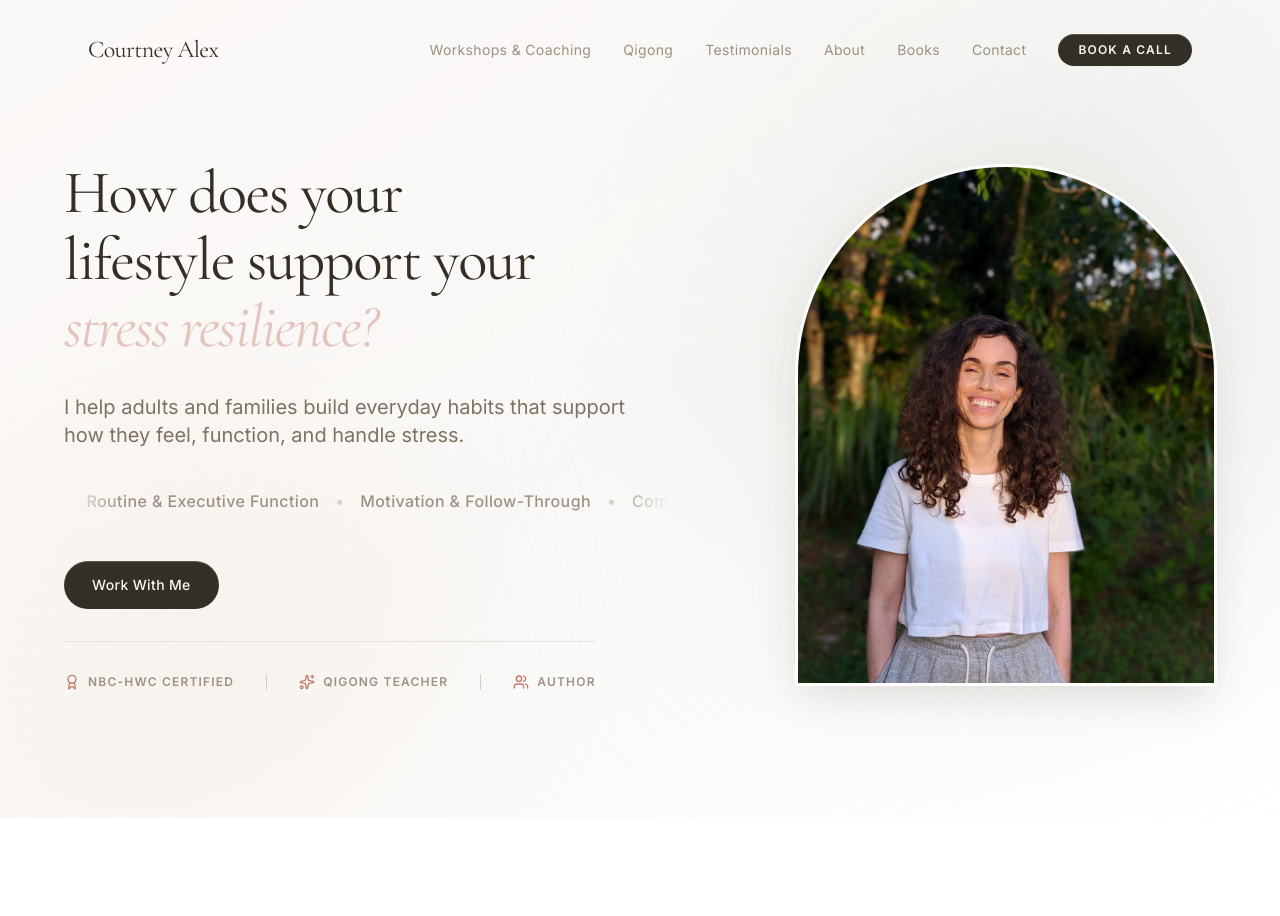
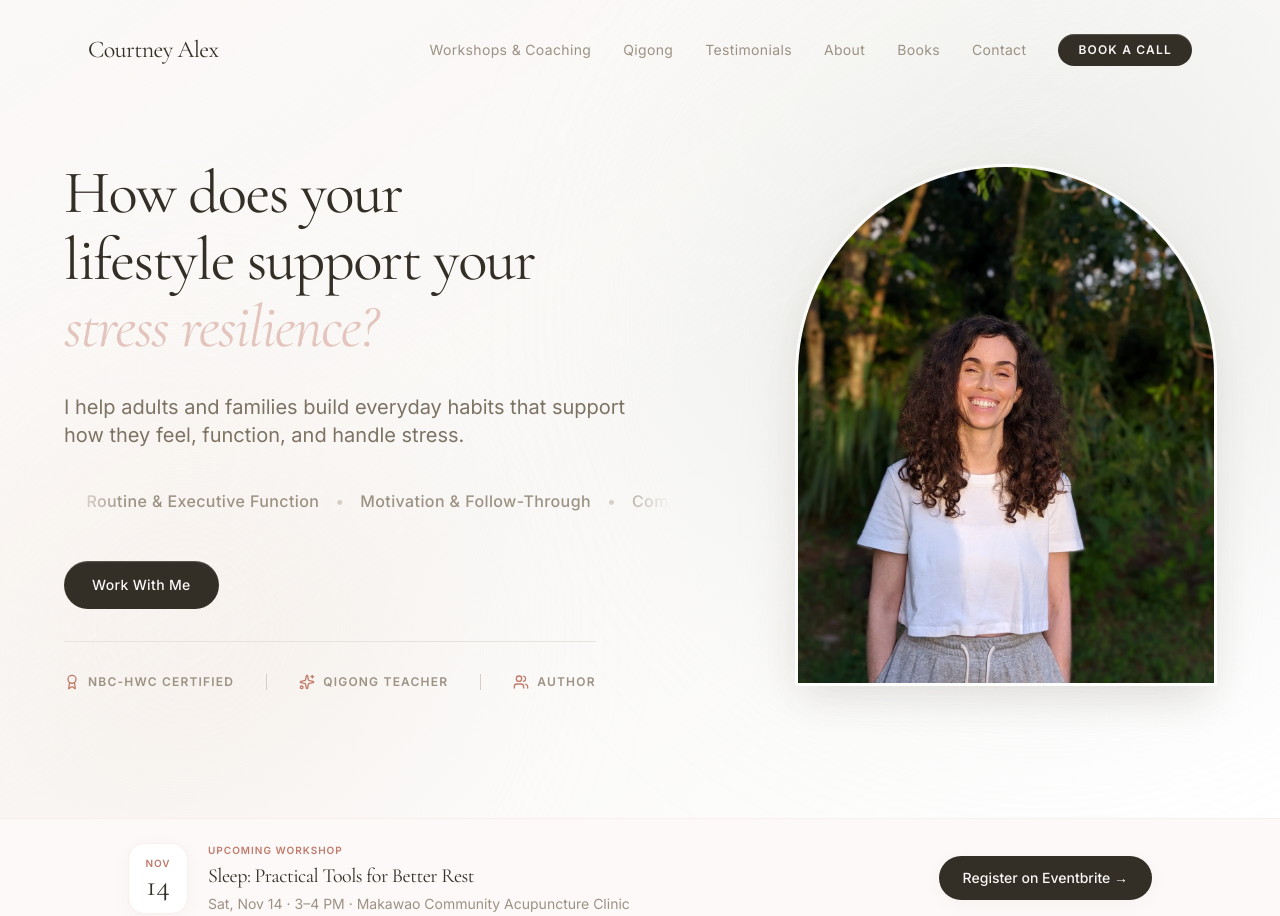
Before and after one commit to Hewg74/Courtney, a React (Vite) app: page / in a window 1280 px wide. Shown: the top 916 px of the page. Built offline with nearby package versions, Linux system fonts and the light colour scheme.

Commit message:
Add sleep workshop event banner to homepage and workshops page

```diff
--- a/views/Home.tsx
+++ b/views/Home.tsx
@@ -105,6 +105,33 @@ export const Home: React.FC<HomeProps> = ({ setView }) => {
           </div>
 
         </div>
+      </section>
+
+      {/* ─── Upcoming Event Banner ─── */}
+      <section className="py-6 px-6 bg-clay-50 border-y border-clay-100">
+        <Reveal width="100%">
+          <div className="max-w-5xl mx-auto flex flex-col sm:flex-row items-center justify-between gap-6 text-center sm:text-left">
+            <div className="flex items-center gap-5">
+              <div className="hidden sm:flex flex-col items-center justify-center bg-white rounded-2xl shadow-soft border border-clay-100 px-4 py-3 min-w-[60px]">
+                <span className="text-[10px] font-bold uppercase tracking-widest text-clay-500">Nov</span>
+                <span className="text-3xl font-serif text-sand-900 leading-none">14</span>
+              </div>
+              <div>
+                <span className="text-[10px] font-bold uppercase tracking-widest text-clay-500 block mb-1">Upcoming Workshop</span>
+                <h3 className="text-xl font-serif text-sand-900">Sleep: Practical Tools for Better Rest</h3>
+                <p className="text-sm text-sand-500 mt-1">Sat, Nov 14 · 3–4 PM · Makawao Community Acupuncture Clinic</p>
+              </div>
+            </div>
+            <a
+              href="https://www.eventbrite.com/e/sleep-practical-tools-for-better-rest-tickets-2003948511944"
+              target="_blank"
+              rel="noopener noreferrer"
+              className="shrink-0 inline-flex items-center gap-2 bg-sand-900 text-sand-50 text-sm font-medium px-6 py-3 rounded-full hover:bg-clay-700 transition-all duration-300 hover:-translate-y-0.5 shadow-soft hover:shadow-medium whitespace-nowrap"
+            >
+              Register on Eventbrite →
+            </a>
+          </div>
+        </Reveal>
       </section>
 
       {/* 2. Services Overview (Moved & Renamed) */}
```
